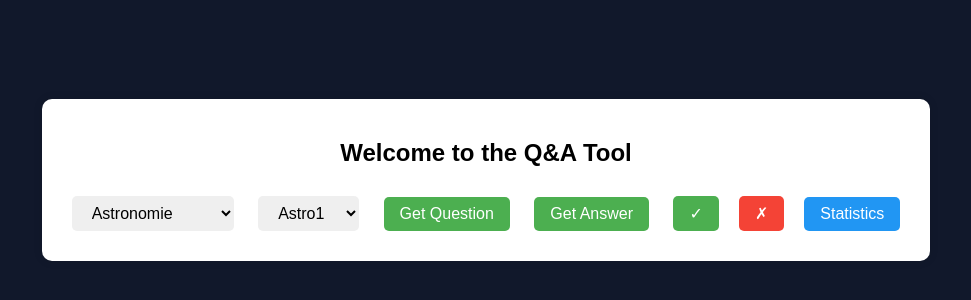
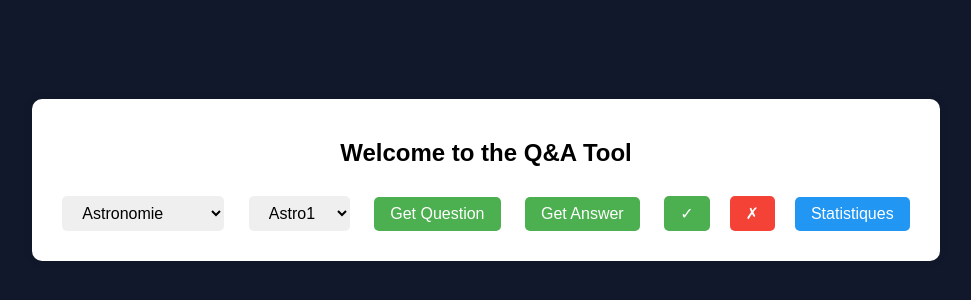
Before and after one commit to starboy-ngc/Physics, a plain HTML site: page index.html in a window 1280 px wide. Shown: the part 220-520 px from the top of the page, without its empty margins (154-1125 px from the left). Drawn offline with Linux system fonts and the light colour scheme.

Commit message:
Update index.html

```diff
--- a/index.html
+++ b/index.html
@@ -160,64 +160,70 @@
     });
 
 (function() {
-    // Ajout des boutons tick et cross
+    // Création des boutons tick et cross pour la validation des réponses
     const tickButton = document.createElement('button');
     tickButton.id = 'tickBtn';
-    tickButton.innerText = '✓';
-    tickButton.style.backgroundColor = '#4CAF50';
-    tickButton.style.color = '#FFFFFF';
+    tickButton.textContent = '✓';
+    tickButton.style.backgroundColor = '#4caf50';
+    tickButton.style.color = 'white';
+    tickButton.style.margin = '10px';
 
     const crossButton = document.createElement('button');
     crossButton.id = 'crossBtn';
-    crossButton.innerText = '✗';
-    crossButton.style.backgroundColor = '#F44336';
-    crossButton.style.color = '#FFFFFF';
+    crossButton.textContent = '✗';
+    crossButton.style.backgroundColor = '#f44336';
+    crossButton.style.color = 'white';
+    crossButton.style.margin = '10px';
 
-    // Ajout du bouton statistique
+    // Création du bouton de statistiques
     const statsButton = document.createElement('button');
     statsButton.id = 'statsBtn';
-    statsButton.innerText = 'Statistics';
-    statsButton.style.backgroundColor = '#2196F3';
-    statsButton.style.color = '#FFFFFF';
+    statsButton.textContent = 'Statistiques';
+    statsButton.style.backgroundColor = '#2196f3';
+    statsButton.style.color = 'white';
+    statsButton.style.margin = '10px';
 
-    // Ajout des boutons au conteneur
+    // Ajout des boutons au conteneur existant
     const container = document.getElementById('container');
     container.appendChild(tickButton);
     container.appendChild(crossButton);
     container.appendChild(statsButton);
 
-    // Initialisation de l'objet pour stocker les statistiques
+    // Initialisation de l'objet de statistiques
     let stats = {};
 
-    // Fonctions pour mettre à jour les statistiques
-    function updateStats(chapter, correct) {
+    // Mise à jour des statistiques basée sur la réponse correcte ou incorrecte
+    function updateStats(chapter, isCorrect) {
         if (!stats[chapter]) {
             stats[chapter] = { correct: 0, incorrect: 0 };
         }
-        if (correct) {
+        if (isCorrect) {
             stats[chapter].correct++;
         } else {
             stats[chapter].incorrect++;
         }
     }
 
-    // Gestion des événements click pour les boutons tick et cross
-    tickButton.addEventListener('click', () => {
+    // Gestionnaires d'événements pour les boutons tick et cross
+    tickButton.addEventListener('click', function() {
         const chapter = document.getElementById('chapter').value;
         updateStats(chapter, true);
     });
 
-    crossButton.addEventListener('click', () => {
+    crossButton.addEventListener('click', function() {
         const chapter = document.getElementById('chapter').value;
         updateStats(chapter, false);
     });
 
-    // Affichage des statistiques
-    statsButton.addEventListener('click', () => {
-        alert(JSON.stringify(stats, null, 2));
+    // Gestionnaire d'événement pour le bouton de statistiques
+    statsButton.addEventListener('click', function() {
+        let statsMsg = 'Statistiques par chapitre:\n';
+        Object.keys(stats).forEach((chapter) => {
+            statsMsg += `${chapter} - Correct: ${stats[chapter].correct}, Incorrect: ${stats[chapter].incorrect}\n`;
+        });
+        alert(statsMsg);
     });
 })();
-
 
 </script>
 
```
